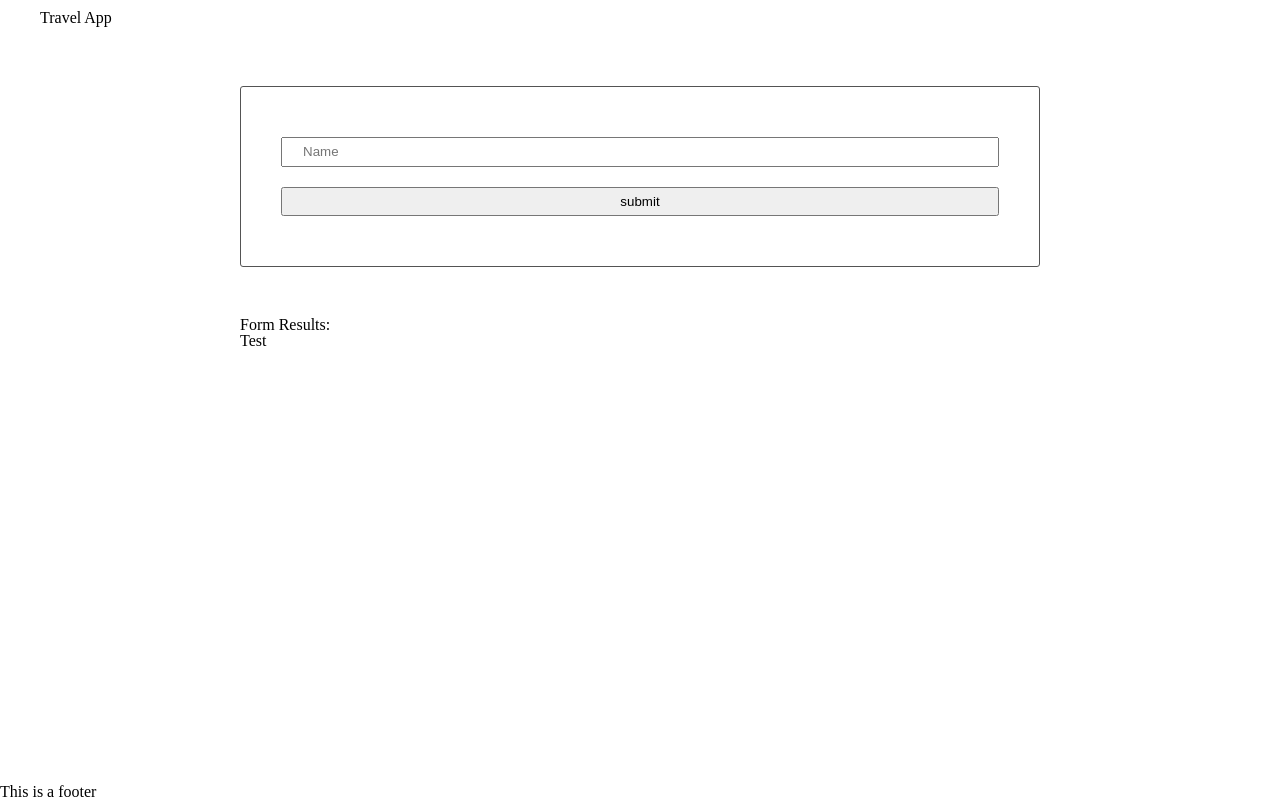
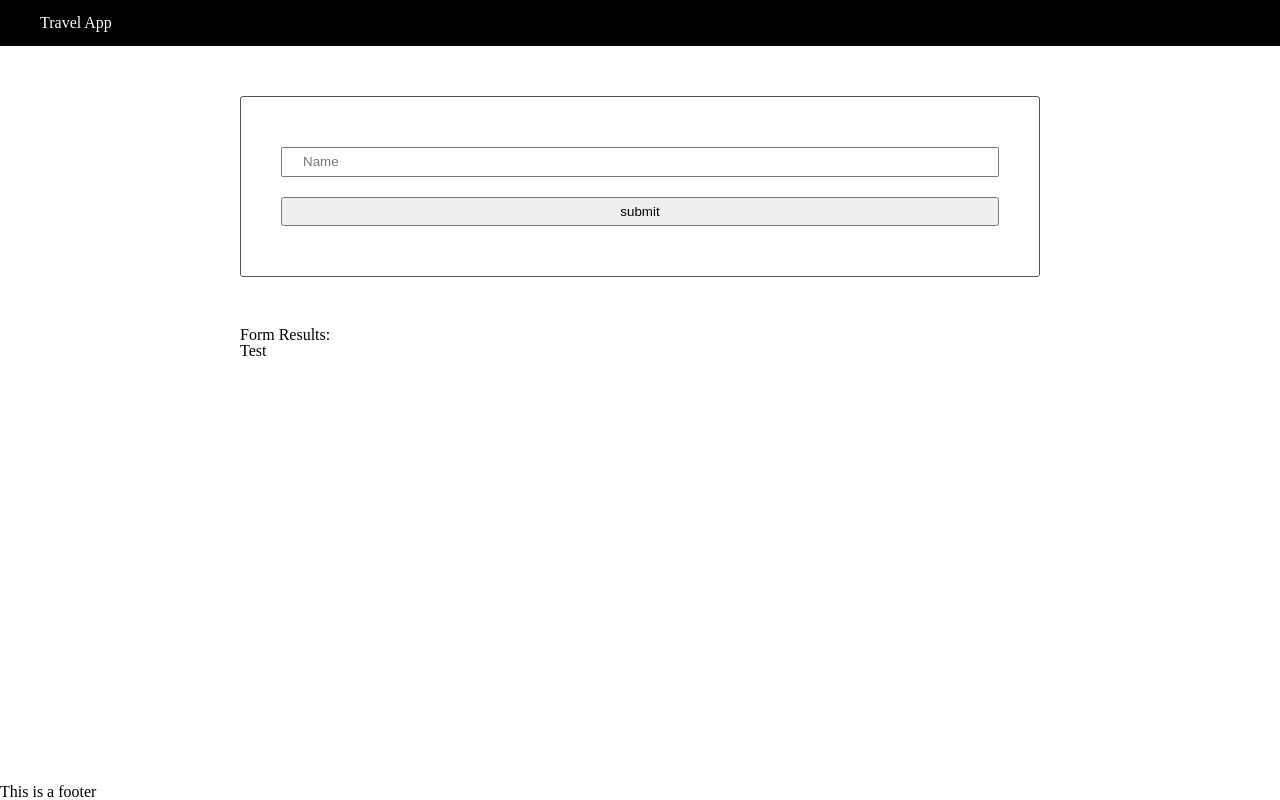
Before and after one commit to carloscastillom/Travel_app, a website: page src/client/views/index.html in a window 1280 px wide. Drawn offline with nearby package versions, Linux system fonts and the light colour scheme; files that its build step writes are made by us from their sources.

Commit message:
change in format

```diff
--- a/src/client/js/countdown.js
+++ b/src/client/js/countdown.js
@@ -1,6 +1,3 @@
-
-
-
 
     function CountDownTimer(dt, id)
     {
@@ -24,7 +21,7 @@
             }
             var days = Math.floor(distance / _day);
 
-            document.getElementById(id).innerHTML = days + 'days ';
+            document.getElementById(id).innerHTML = days + ' days to your trip';
         }
 
         timer = setInterval(showRemaining, 1000);
--- a/src/client/styles/header.scss
+++ b/src/client/styles/header.scss
@@ -1,5 +1,8 @@
 header {
     display: flex;
     justify-content: space-between;
-    padding: 10px 40px;
+    padding: 15px 40px;
+    background-color: black;
+    color: white;
+
 }
```
